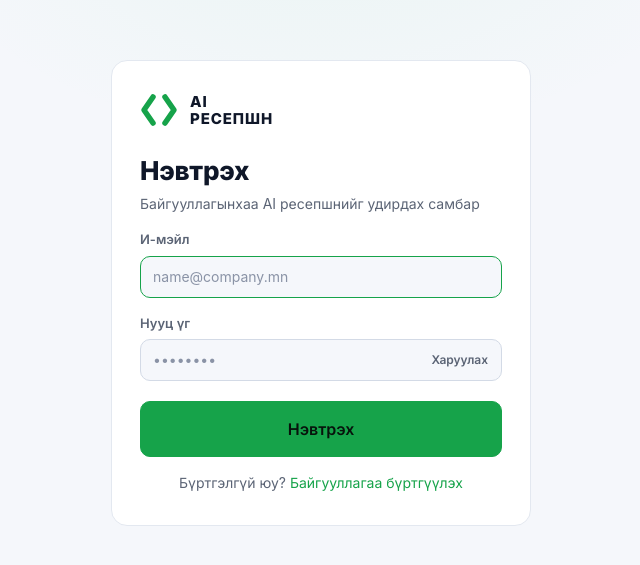
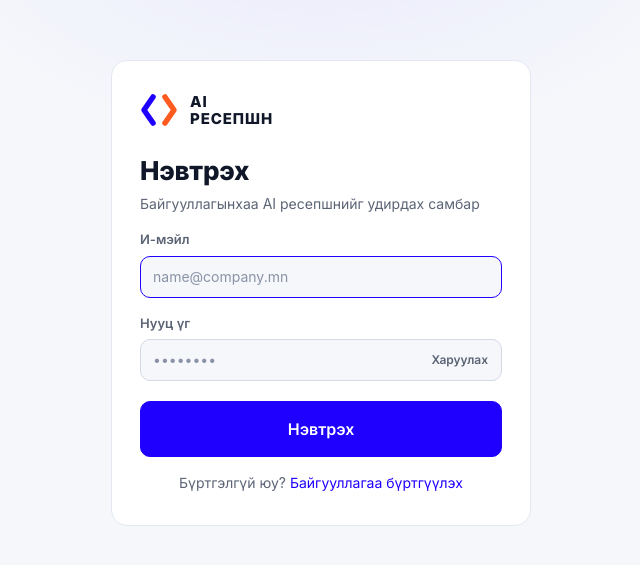
Before and after one commit to pinecone-studio/pinequest-s5-episode-1-team-8, a Next.js app in the folder frontend/: page /login in a window 1280 px wide. Shown: the part 107-672 px from the top of the page, without its empty margins (319-959 px from the left). Built offline with nearby package versions, Linux system fonts and the light colour scheme; no server answers; a web font is replaced by a local one.

Commit message:
frontend: слайдтай нэг өнгө — цэнхэр брэнд (#1F00FF), лого цэнхэр+улбар шар

```diff
--- a/frontend/app/(dashboard)/page.tsx
+++ b/frontend/app/(dashboard)/page.tsx
@@ -47,7 +47,7 @@ export default async function DashboardPage() {
             <Link href="/knowledge" className="font-bold hover:underline">AI-ийн мэдээлэл засах</Link>
             <Link
               href="/unanswered"
-              className="rounded-[10px] bg-brand px-[26px] py-[15px] font-semibold text-[#07130c] hover:bg-brand-2"
+              className="rounded-[10px] bg-brand px-[26px] py-[15px] font-semibold text-on-brand hover:bg-brand-2"
             >
               {stats.unanswered ? `${stats.unanswered} асуулт шалгах` : "Шалгах зүйл алга"}
             </Link>
--- a/frontend/app/globals.css
+++ b/frontend/app/globals.css
@@ -1,8 +1,8 @@
 @import "tailwindcss";
 
-/* Цагаан (цайвар) хэв маяг: цагаан самбар, бараан текст, ногоон брэнд, monospace тоо.
-   Өнгө: bg-panel, text-muted, border-line, bg-brand/12 ...
-   Ногоон нь цагаан дээр уншигдахуйц бараан (#16a34a); товч дээрх текст бараан (#07130c). */
+/* Цагаан (цайвар) хэв маяг — илтгэлийн слайдтай нэг өнгө: цэнхэр брэнд (#1F00FF), улбар шар туслах өнгө.
+   Цэнхрийг зөвхөн товч, идэвхтэй төлөв, логод хэрэглэнэ; бусад нь цагаан/саарал.
+   Өнгө: bg-panel, text-muted, border-line, bg-brand/12, text-on-brand, text-accent ... */
 @theme {
   --color-bg: #f5f7fb;
   --color-panel: #ffffff;
@@ -12,8 +12,10 @@
   --color-fg: #0f1729;
   --color-muted: #5b6475;
   --color-dim: #8a93a6;
-  --color-brand: #16a34a;
-  --color-brand-2: #15803d;
+  --color-brand: #1f00ff;
+  --color-brand-2: #1800c4;
+  --color-on-brand: #ffffff;
+  --color-accent: #ff5a1f;
   --color-warn: #d97706;
   --color-danger: #dc2626;
 
--- a/frontend/app/not-found.tsx
+++ b/frontend/app/not-found.tsx
@@ -9,7 +9,7 @@ export default function NotFound() {
       <div className="mt-4 font-mono text-6xl font-extrabold text-brand">404</div>
       <h1 className="text-2xl font-extrabold">Хуудас олдсонгүй</h1>
       <p className="max-w-md text-muted">Хаяг буруу, устсан эсвэл энэ хуудсыг харах эрх танд алга.</p>
-      <Link href="/" className="mt-2 rounded-[10px] bg-brand px-5 py-2.5 font-semibold text-[#07130c] hover:bg-brand-2">
+      <Link href="/" className="mt-2 rounded-[10px] bg-brand px-5 py-2.5 font-semibold text-on-brand hover:bg-brand-2">
         Самбар руу буцах
       </Link>
     </main>
--- a/frontend/components/Brand.tsx
+++ b/frontend/components/Brand.tsx
@@ -1,11 +1,11 @@
-/** Лого: ногоон хаалт + байгууллагын нэр (өгөөгүй бол "AI РЕСЕПШН") */
+/** Лого: цэнхэр + улбар шар хаалт + байгууллагын нэр (өгөөгүй бол "AI РЕСЕПШН") */
 export function Brand({ name }: { name?: string }) {
   return (
     <span className="flex items-center gap-3">
       <svg viewBox="0 0 38 34" fill="none" stroke="currentColor" strokeWidth={5.5} strokeLinecap="round"
-        strokeLinejoin="round" className="h-[34px] w-[38px] shrink-0 text-brand" aria-hidden>
-        <path d="M13 4 L4 17 L13 30" />
-        <path d="M25 4 L34 17 L25 30" />
+        strokeLinejoin="round" className="h-[34px] w-[38px] shrink-0" aria-hidden>
+        <path d="M13 4 L4 17 L13 30" className="stroke-brand" />
+        <path d="M25 4 L34 17 L25 30" className="stroke-accent" />
       </svg>
       <b className="max-w-[160px] text-[15px] leading-[1.15] font-extrabold tracking-[.06em] break-words text-fg uppercase">
         {name ?? (
--- a/frontend/components/assistant/AssistantChat.tsx
+++ b/frontend/components/assistant/AssistantChat.tsx
@@ -175,7 +175,7 @@ export function AssistantChat({ roster, staffPin }: { roster: RosterItem[]; staf
             )}
             {msgs.map((m, i) => (
               <div key={i} className={`flex ${m.who === "user" ? "justify-end" : ""}`}>
-                <div className={`max-w-[85%] rounded-[12px] px-3.5 py-2 text-[15px] leading-6 ${m.who === "user" ? "bg-brand text-[#07130c]" : "bg-panel-2"}`}>
+                <div className={`max-w-[85%] rounded-[12px] px-3.5 py-2 text-[15px] leading-6 ${m.who === "user" ? "bg-brand text-on-brand" : "bg-panel-2"}`}>
                   {m.text}
                 </div>
               </div>
--- a/frontend/components/auth/AuthCard.tsx
+++ b/frontend/components/auth/AuthCard.tsx
@@ -9,7 +9,7 @@ export function AuthCard({ title, sub, footer, children }: {
   children: ReactNode;
 }) {
   return (
-    <main className="flex min-h-screen items-center justify-center bg-[radial-gradient(600px_360px_at_50%_0%,rgba(95,214,143,.08),transparent_70%)] px-4 py-6">
+    <main className="flex min-h-screen items-center justify-center bg-[radial-gradient(600px_360px_at_50%_0%,rgba(31,0,255,.06),transparent_70%)] px-4 py-6">
       <div className="flex w-full max-w-[420px] flex-col gap-4 rounded-2xl border border-line bg-panel px-7 py-8">
         <div className="pb-2">
           <Brand />
--- a/frontend/components/dashboard/SetupBanner.tsx
+++ b/frontend/components/dashboard/SetupBanner.tsx
@@ -10,7 +10,7 @@ export function SetupBanner() {
           <h2 className="mb-1.5 text-[15px] font-semibold">AI ресепшнээ тохируулж дуусгаарай</h2>
           <p className="text-muted">Байгууллагын мэдээлэл → мэдээлэл оруулах → бэлдэх. Код бичих шаардлагагүй, ~10-30 минут.</p>
         </div>
-        <Link href="/setup" className="w-full text-center sm:w-auto rounded-[10px] bg-brand px-[26px] py-[15px] font-semibold text-[#07130c] hover:bg-brand-2">
+        <Link href="/setup" className="w-full text-center sm:w-auto rounded-[10px] bg-brand px-[26px] py-[15px] font-semibold text-on-brand hover:bg-brand-2">
           Тохируулах →
         </Link>
       </div>
--- a/frontend/components/database/DataInfo.tsx
+++ b/frontend/components/database/DataInfo.tsx
@@ -17,7 +17,7 @@ export function DataInfo({ info }: { info: Info }) {
         </div>
         <div className="flex flex-wrap gap-2">
           <a href="/api/database/export?format=csv" download
-            className="rounded-[10px] bg-brand px-4 py-2 text-sm font-semibold text-[#07130c] hover:bg-brand-2">⬇ Бүгдийг татах (Excel/CSV)</a>
+            className="rounded-[10px] bg-brand px-4 py-2 text-sm font-semibold text-on-brand hover:bg-brand-2">⬇ Бүгдийг татах (Excel/CSV)</a>
           <a href="/api/database/export?format=db" download
             className="rounded-[10px] border-[1.5px] border-line-2 px-4 py-2 text-sm font-semibold hover:border-brand">⬇ SQLite файл (.db)</a>
         </div>
--- a/frontend/components/ui/Button.tsx
+++ b/frontend/components/ui/Button.tsx
@@ -6,7 +6,7 @@ type Props = ButtonHTMLAttributes<HTMLButtonElement> & {
 };
 
 const VARIANTS = {
-  primary: "border-brand bg-brand text-[#07130c] hover:border-brand-2 hover:bg-brand-2",
+  primary: "border-brand bg-brand text-on-brand hover:border-brand-2 hover:bg-brand-2",
   ghost: "border-line-2 bg-transparent text-fg hover:border-brand",
 };
 const SIZES = { md: "px-4 py-[9px] text-sm", lg: "px-[26px] py-[15px] text-base" };
```
Also changed, not shown: frontend/components/knowledge/KnowledgeManager.tsx (+4 -4 lines), frontend/app/icon.svg.
